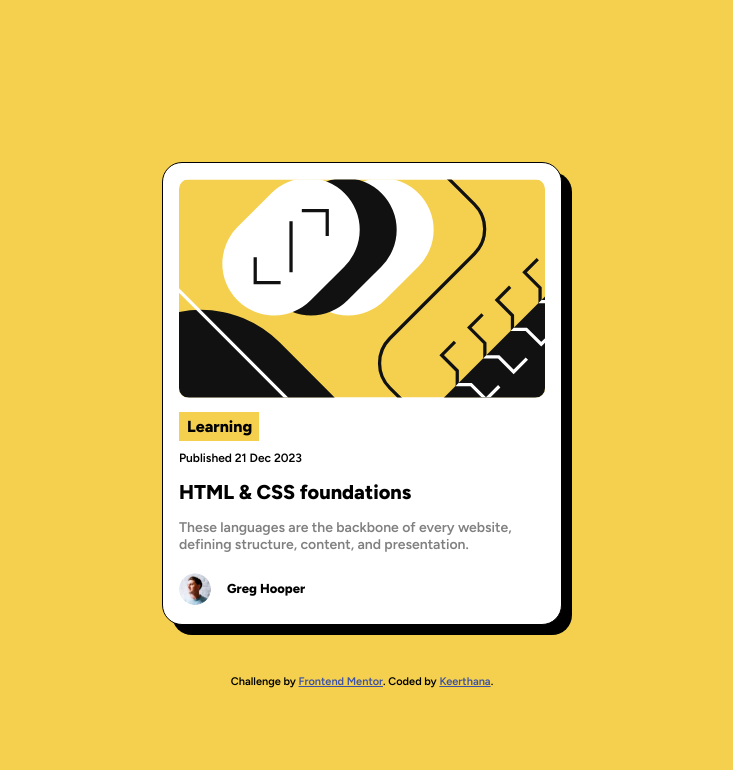
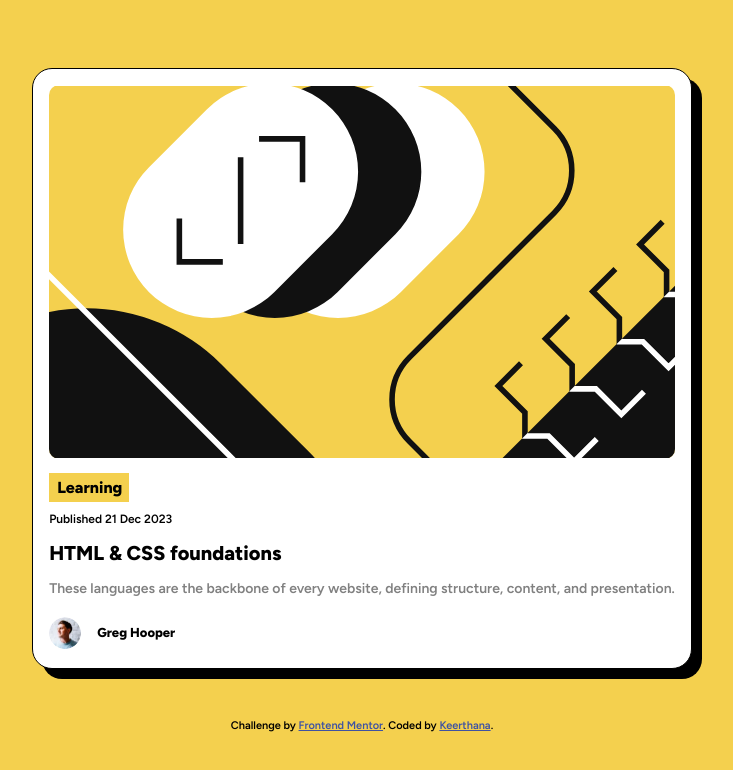
Before and after one commit to keerthana-ks1/Blog-Preview-Card, a plain HTML site: page index.html in a window 1280 px wide. Shown: the whole page, without its empty margins (278-1011 px from the left). Drawn offline with Linux system fonts and the light colour scheme.

Commit message:
Update style.css

```diff
--- a/style.css
+++ b/style.css
@@ -10,16 +10,6 @@
 
 ul{
     list-style-type: none;
-}
-
-.container{
-    background-color: #fff;
-    max-width: 400px;
-    margin-top: 50px;
-    padding: 1rem;
-    box-shadow: 10px 10px 0px black;
-    border-radius: 20px;
-    border: 1px solid black;
 }
 
 body{
@@ -36,11 +26,11 @@ body{
         flex-direction: column;
         height: 100vh;
         padding: 0;
-    }
+    }}
 
     .container{
         background-color: #fff;
-        max-width: 400px;
+        max-width: 3800px;
         margin-inline: auto;
         padding: 1rem;
         box-shadow: 10px 10px 0px black;
@@ -109,7 +99,7 @@ body{
         width: 2rem;
         border-radius: 50%;
     }
-}
+
 
 
 .attribution {
```
